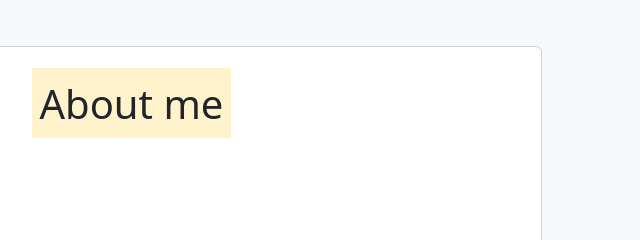
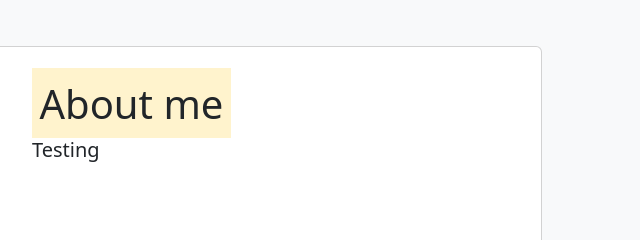
Before and after one commit to ttsamanemashaba004/zaio-bootstrap-portfolio, a plain HTML site: page index.html in a window 1280 px wide. Shown: the part 802-1042 px from the top of the page, 620-1260 px from the left. Drawn offline with nearby package versions, Linux system fonts and the light colour scheme; a script that the page names is missing.

Commit message:
Testing ci/cd

```diff
--- a/index.html
+++ b/index.html
@@ -152,7 +152,7 @@
             </div>
             <div class="col-md-6 mt-3">
               <h1 class="text-center text-md-start"><mark>About me</mark></h1>
-              <p class="lead"></p>
+              <p class="lead">Testing</p>
             </div>
           </div>
         </div>
```
